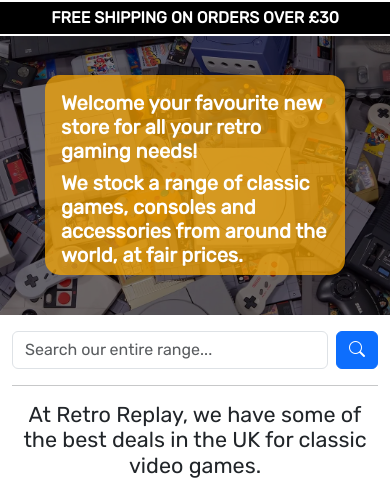
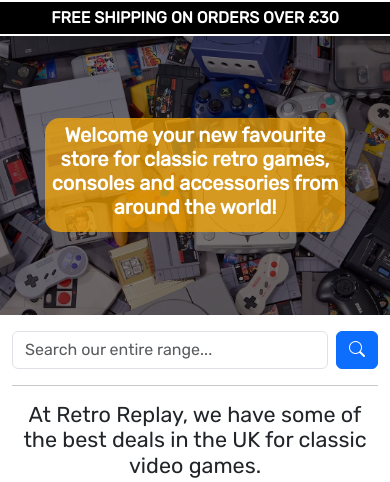
Before and after one commit to jts272/pp5-retro-replay, a Django app: page / in a window 390 px wide. Shown: the part 98-580 px from the top of the page. Run offline with Django 3.2, Linux system fonts and the light colour scheme; data that the repository does not hold is empty; some libraries are stand-ins or nearby versions.

Commit message:
refactor: style hero overlay for real mobile hardware display

```diff
--- a/static/css/style.css
+++ b/static/css/style.css
@@ -54,10 +54,11 @@ body {
   margin: auto;
   border-radius: 15px;
   background-color: rgba(255, 171, 0, 0.7);
-  padding: 1rem;
+  padding: 0.3rem;
   width: 300px;
-  height: 200px;
+  height: min-content;
   color: white;
+  text-align: center;
 }
 
 .hero-cover > * {
--- a/templates/includes/hero-image.html
+++ b/templates/includes/hero-image.html
@@ -6,8 +6,7 @@
        class="hero-image hero-darken" />
   <div class="hero-cover">
     <!-- SEO keywords -->
-    <h2>Welcome your favourite new store for all your retro gaming needs!</h2>
-    <h3>We stock a range of classic games, consoles and accessories from around the world, at fair prices.</h3>
+    <h2>Welcome your new favourite store for classic retro games, consoles and accessories from around the world!</h2>
     <!-- END SEO keywords -->
   </div>
 </div>
```
